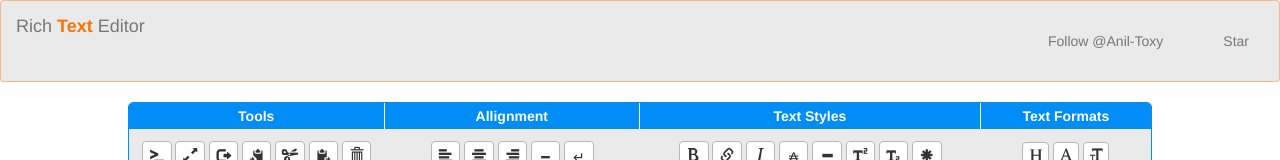
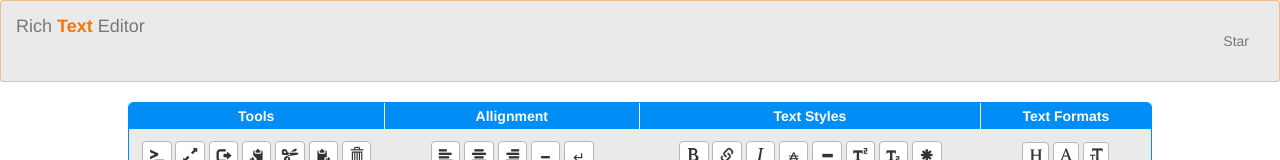
Before and after one commit to Anil-Toxy/RichText, a plain HTML site: page index.html in a window 1280 px wide. Shown: the top 160 px of the page. Drawn offline with nearby package versions, Linux system fonts and the light colour scheme; a script that the page names is missing.

Commit message:
Update index.html

```diff
--- a/index.html
+++ b/index.html
@@ -13,7 +13,7 @@
             </a>
           </div>
           <ul class="nav navbar-nav navbar-right text-center">
-                        <li style="padding: 15px 15px"><a class="github-button" href="https://github.com/Anil-Toxy" aria-label="Follow @Anil-Toxy on GitHub">Follow @Anil-Toxy</a></li>
+                       <!--  <li style="padding: 15px 15px"><a class="github-button" href="https://github.com/Anil-Toxy" aria-label="Follow @Anil-Toxy on GitHub">Follow @Anil-Toxy</a></li> -->
                        <li style="padding: 15px 15px"><a class="github-button" href="https://github.com/Anil-Toxy/RichText" data-icon="octicon-star" data-size="large" aria-label="Star Anil-Toxy/RichText on GitHub">Star</a></li>
           </ul>
         </div>
```
